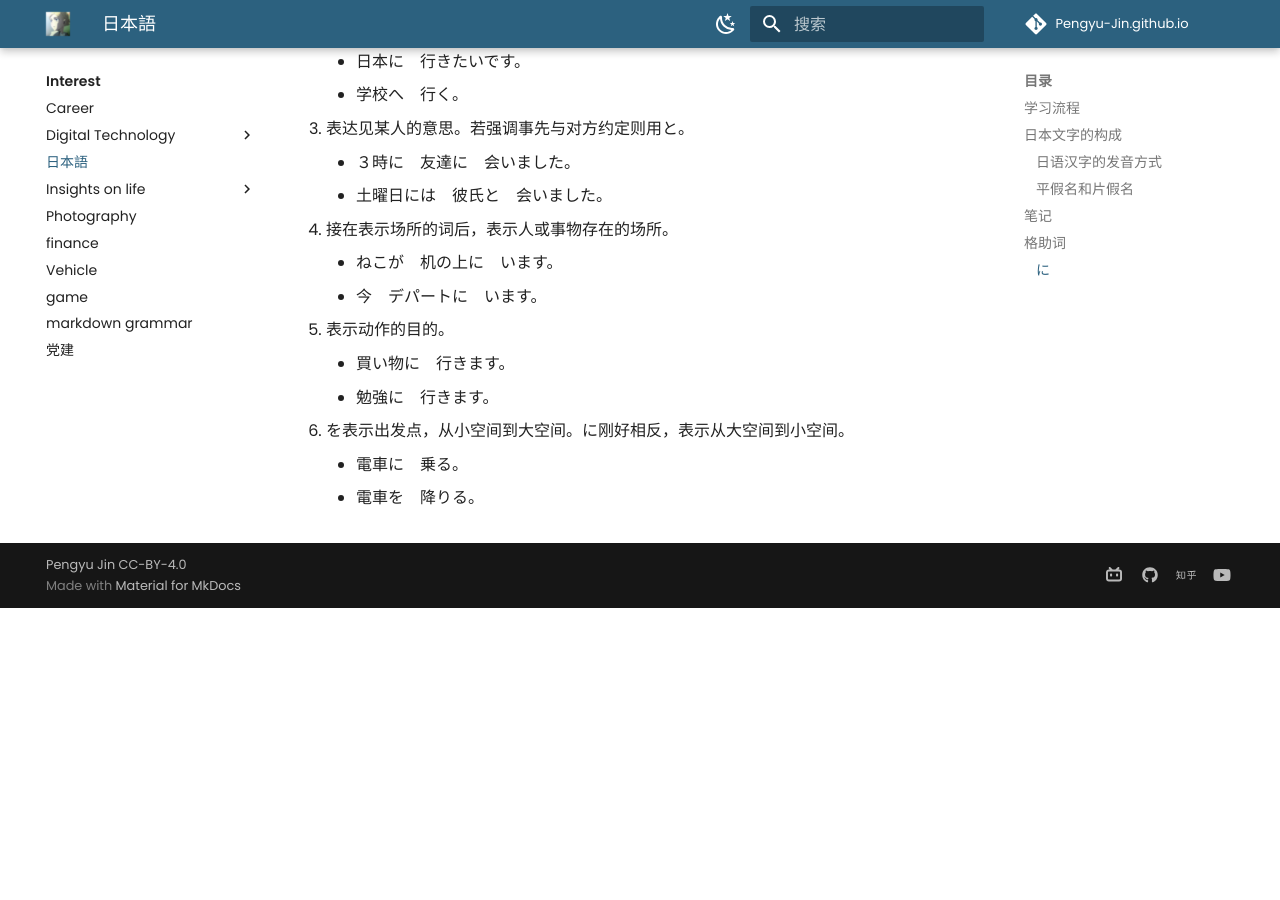
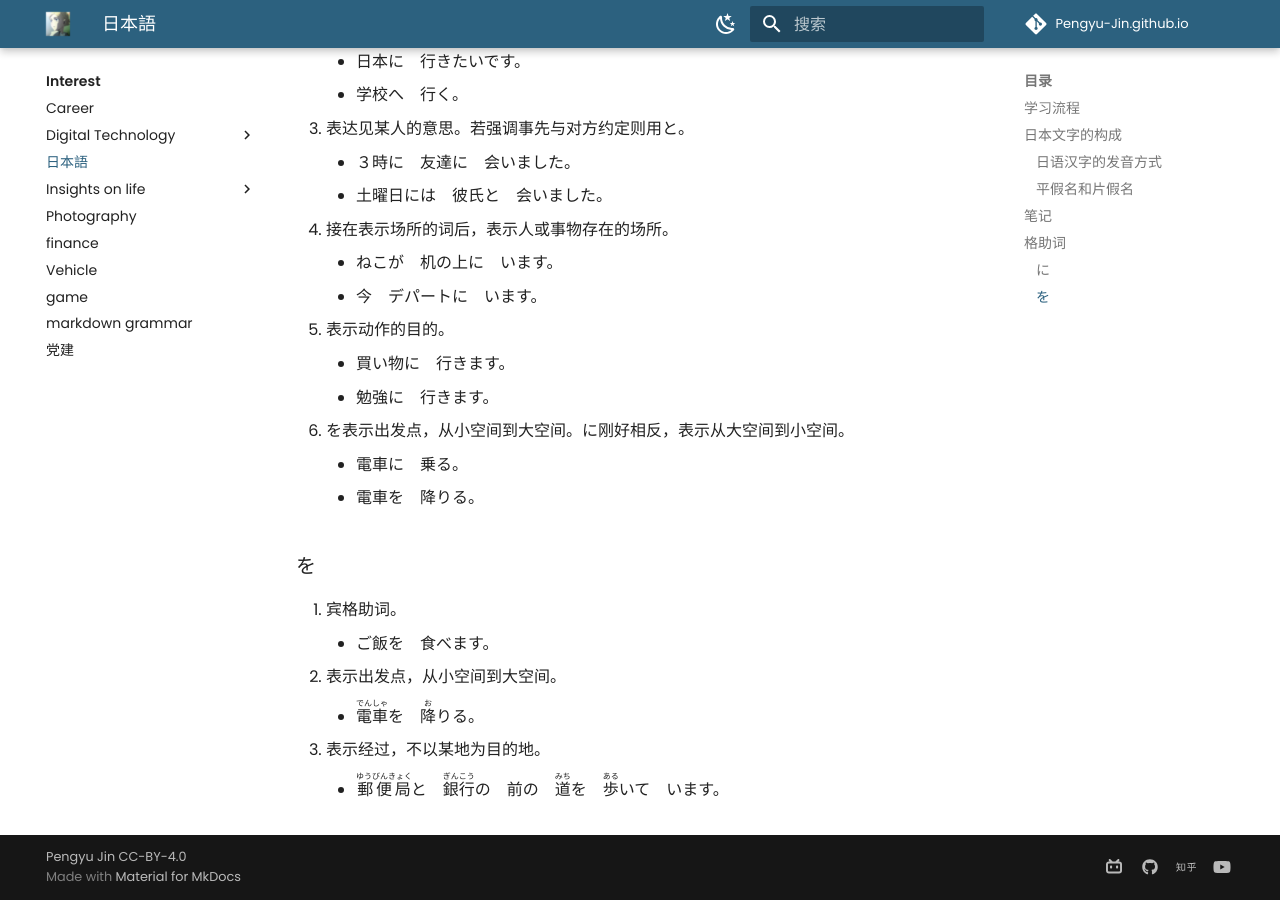
Before and after one commit to Pengyu-Jin/Pengyu-Jin.github.io, an MkDocs documentation site: the page built from docs/interest/JP-learn/50yin.md, in a window 1280 px wide and 900 px high, scrolled down 2527 px. Built offline with MkDocs 1.6.1 and Material for MkDocs 9.7.7, drawn with Linux system fonts in a browser that asks for light colours; comment, search, counter and statistics services are not loaded; before the commit the page ends 3135 px from its top, so only the background shows below that.

Commit message:
update 260514

```diff
--- a/docs/interest/JP-learn/50yin.md
+++ b/docs/interest/JP-learn/50yin.md
@@ -109,3 +109,13 @@
 6. を表示出发点，从小空间到大空间。に刚好相反，表示从大空间到小空间。
     - 電車に　乗る。
     - 電車を　降りる。
+
+
+### を
+
+1. 宾格助词。
+    - ご飯を　食べます。
+2. 表示出发点，从小空间到大空间。
+    - <ruby>電車<rt>でんしゃ</rt></ruby>を　<ruby>降<rt>お</rt></ruby>りる。
+3. 表示经过，不以某地为目的地。
+    - <ruby>郵便局<rt>ゆうびんきょく</rt></ruby>と　<ruby>銀行<rt>ぎんこう</rt></ruby>の　前の　<ruby>道<rt>みち</rt></ruby>を　<ruby>歩<rt>ある</rt></ruby>いて　います。
```
